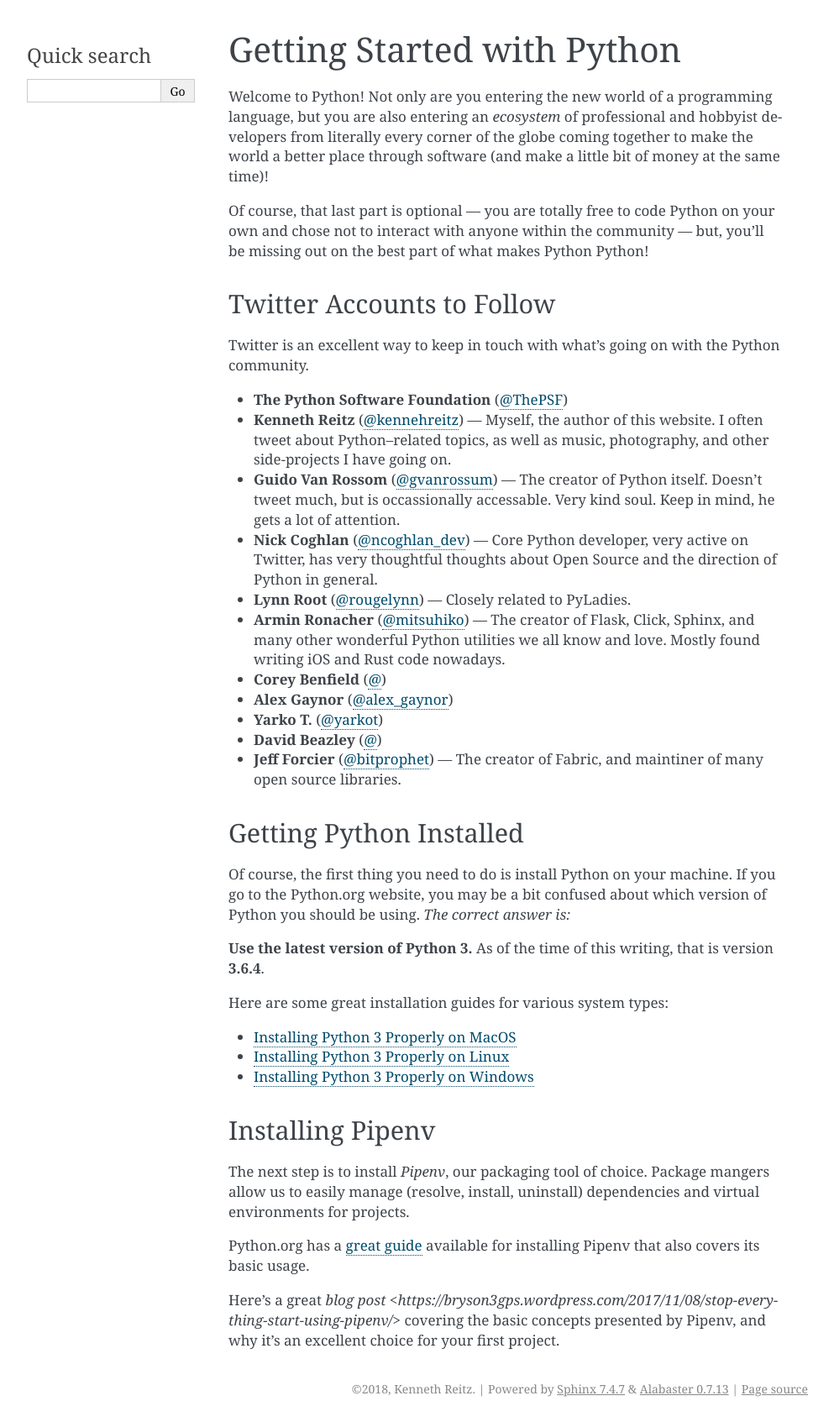
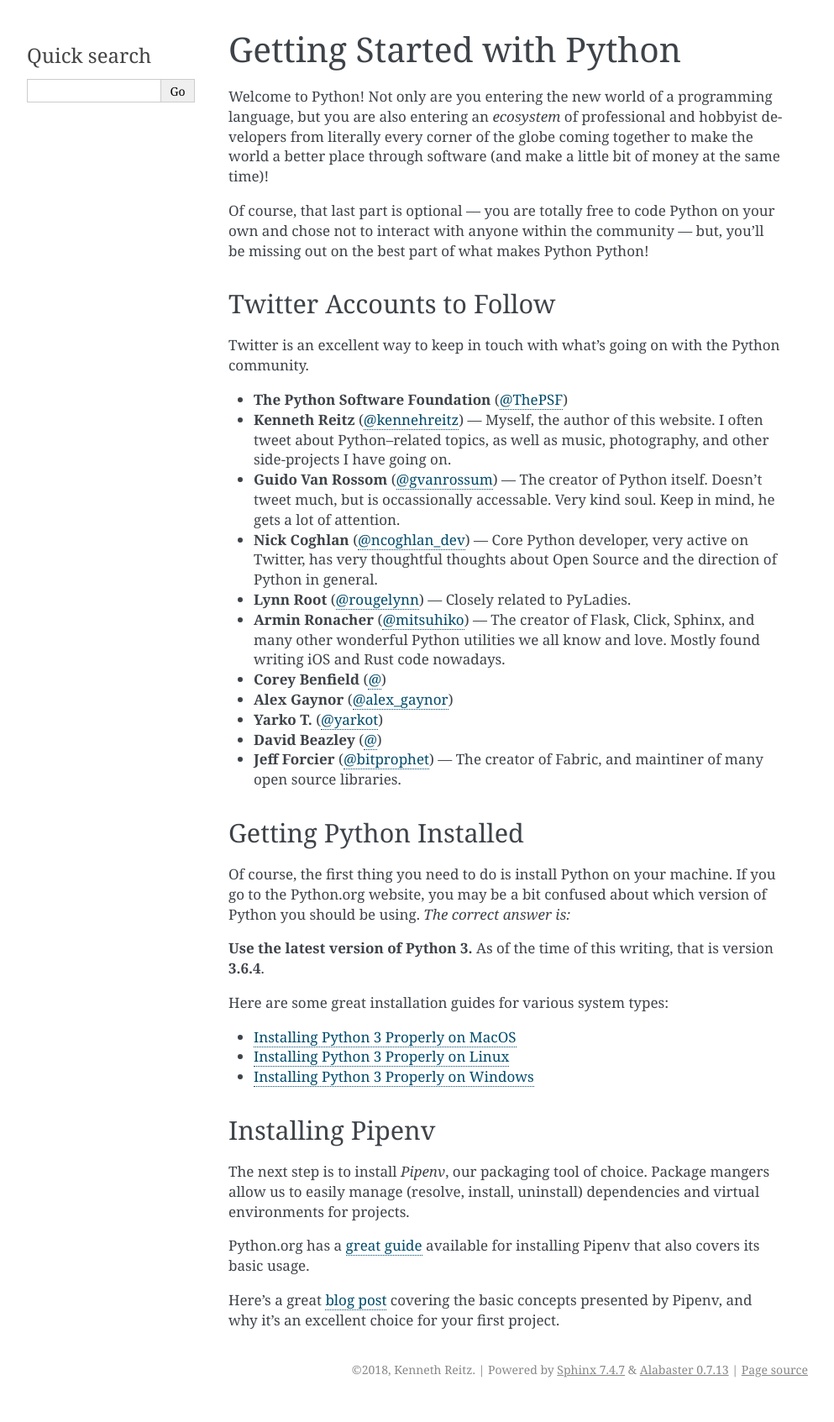
Before and after one commit to kennethreitz-archive/howtopython.org, a Sphinx documentation site: the page built from source/getting-started.rst, in a window 1280 px wide. Shown: the whole page at 84% size, without its empty margins (148-1141 px from the left). Built offline with Sphinx 7.4.7, drawn with Linux system fonts in a browser that asks for light colours; pages that are not in the unit, such as notebooks, are missing from menus; after the commit the page ends 1670 px from its top, so only the background shows below that.

Commit message:
simplify

```diff
--- a/source/getting-started.rst
+++ b/source/getting-started.rst
@@ -54,4 +54,4 @@
 
 Python.org has a `great guide <https://packaging.python.org/tutorials/managing-dependencies/>`_ available for installing Pipenv that also covers its basic usage.
 
-Here's a great `blog post <https://bryson3gps.wordpress.com/2017/11/08/stop-everything-start-using-pipenv/>` covering the basic concepts presented by Pipenv, and why it's an excellent choice for your first project.
+Here's a great `blog post <https://bryson3gps.wordpress.com/2017/11/08/stop-everything-start-using-pipenv/>`_ covering the basic concepts presented by Pipenv, and why it's an excellent choice for your first project.
```
